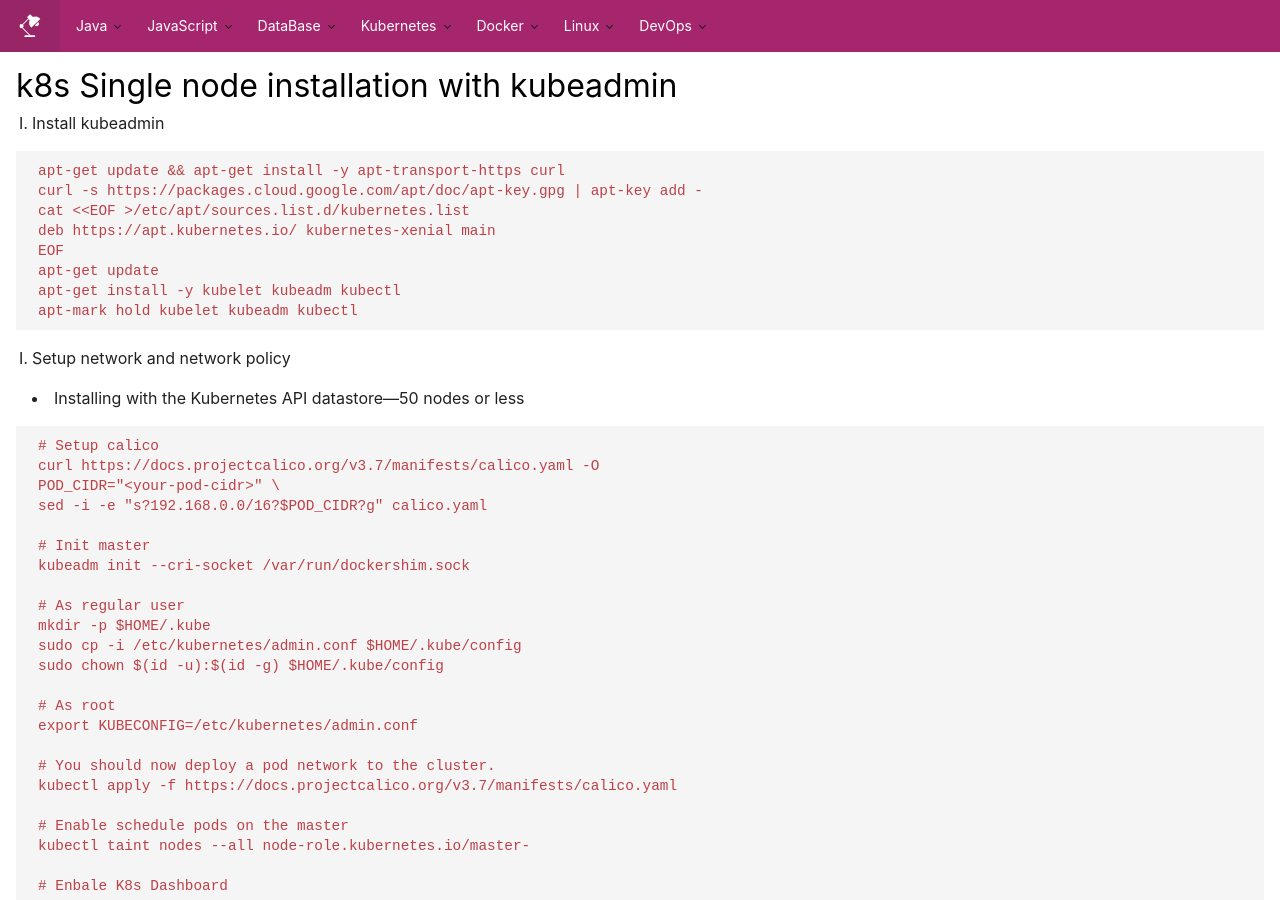
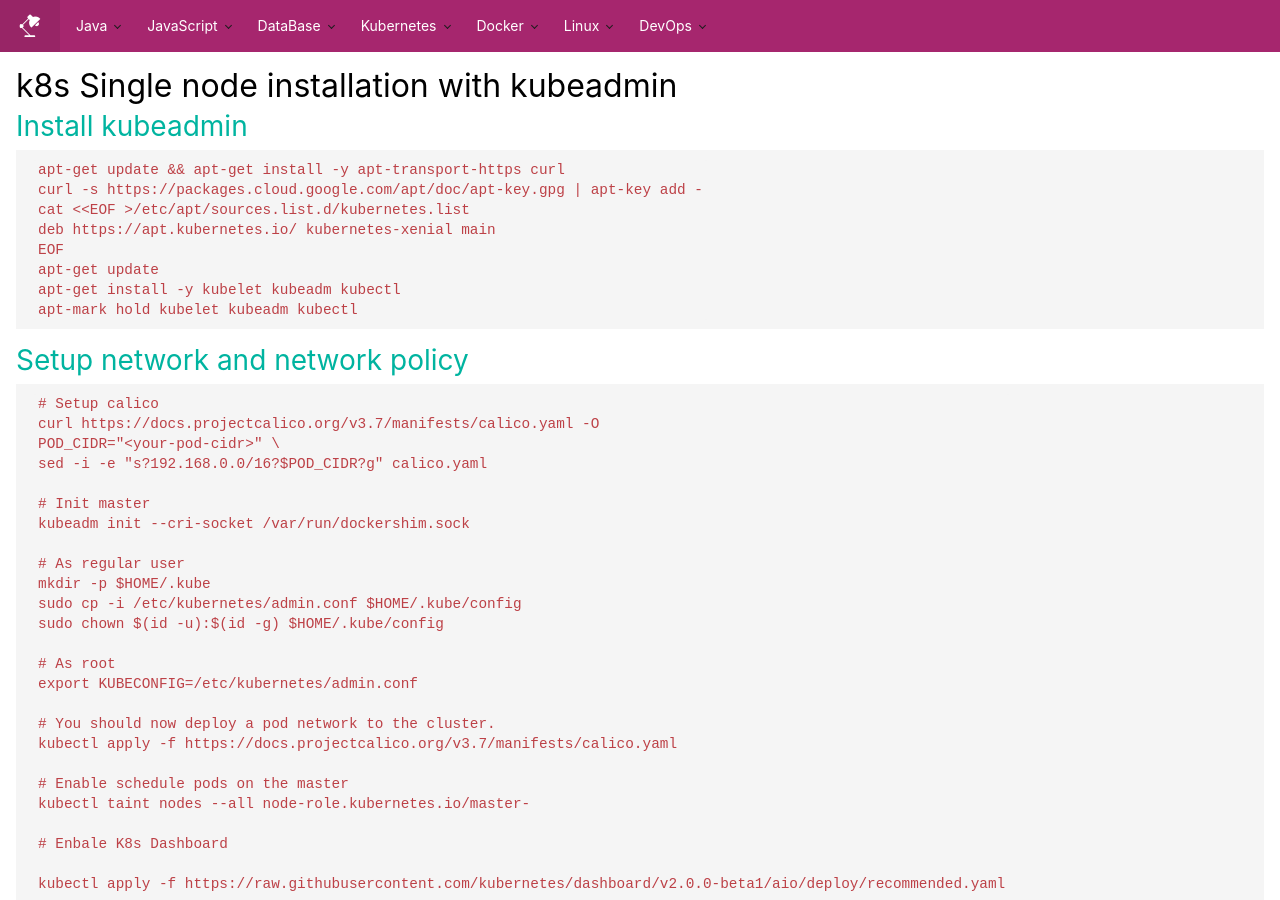
Before and after one commit to Evliess/evliess.github.io, a Jekyll site: the page built from _posts/2018-04-08-installation-kubernete.md, in a window 1280 px wide and 900 px high. Built offline with Jekyll 4.4.1, drawn with Linux system fonts in a browser that asks for light colours; some web fonts are replaced; part of the change alters nothing that is shown.

Commit message:
style error

````diff
--- a/_posts/2018-04-08-installation-kubernete.md
+++ b/_posts/2018-04-08-installation-kubernete.md
@@ -7,7 +7,7 @@ date: 2019-07-16 15:17:55
 
 # k8s Single node installation with kubeadmin
 
-1. Install kubeadmin
+## Install kubeadmin
 
 ```
 apt-get update && apt-get install -y apt-transport-https curl
@@ -20,9 +20,7 @@ apt-get install -y kubelet kubeadm kubectl
 apt-mark hold kubelet kubeadm kubectl
 ```
 
-2. Setup network and network policy
-
-- Installing with the Kubernetes API datastore—50 nodes or less
+## Setup network and network policy
 
 ```
 # Setup calico
@@ -60,10 +58,9 @@ kubectl -n kube-system describe secret $(kubectl -n kube-system get secret | gre
 
 
 http://9.30.246.163:8001/api/v1/namespaces/kube-system/services/https:kubernetes-dashboard:/proxy/
-
 ```
 
-3. Enable Dashboard
+## Enable Dashboard
 
 ```
 kubectl get svc -n kubernetes-dashboard
@@ -73,16 +70,14 @@ type [ClusterIP --> NodePort]
 1. Create Service Account
 2. Create ClusterRoleBinding
 3. Bearer Token
-
 ```
 
-4. Reset
+## Reset
 
 ```
 kubectl drain aledo1.fyre.ibm.com --delete-local-data --force --ignore-daemonsets
 kubectl delete node aledo1.fyre.ibm.com
 kubeadm reset
-
 ```
 
 # Install Istio on k8s
````
